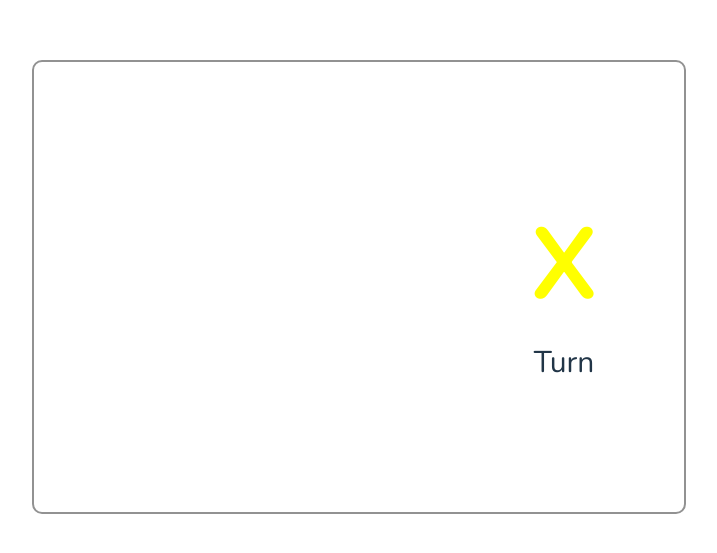
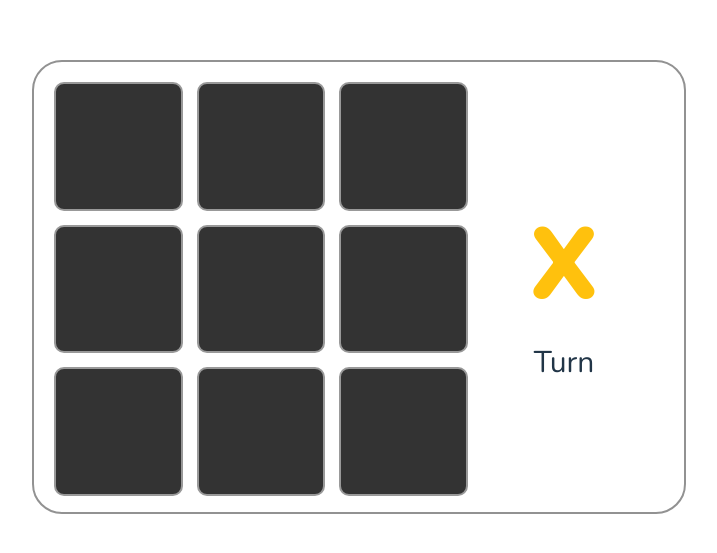
Before and after one commit to ElJoshua08/TicTacToeApp, a React (Vite) app: page / in a window 1280 px wide. Shown: the part 113-666 px from the top of the page, without its empty margins (281-998 px from the left). Built offline with nearby package versions, Linux system fonts and the light colour scheme.

Commit message:
Added styles to cell and game components

```diff
--- a/index.html
+++ b/index.html
@@ -3,7 +3,7 @@
 
 <head>
   <meta charset="UTF-8" />
-  <link rel="icon" type="image/svg+xml" href="/vite.svg" />
+  <link rel="icon" type="image/svg+xml" href="/icon.svg" />
   <meta name="viewport" content="width=device-width, initial-scale=1.0" />
   <title>Tic Tac Toe</title>
 </head>
--- a/src/components/Cell/Cell.css
+++ b/src/components/Cell/Cell.css
@@ -2,27 +2,34 @@
   width: 100%;
   height: 100%;
   border-radius: 10px;
-  border: 2px solid #fff;
+  border: 2px solid var(--color-cell-border);
+  background-color: var(--color-cell-background);
   cursor: pointer;
 
   display: flex;
   align-items: center;
   justify-content: center;
   transition: all 150ms ease-out;
+  font-weight: 900;
+
+  &:not(.x):not(.o):hover {
+    background-color: var(--color-cell-background-lighter);
+    border-color: var(--color-cell-border-lighter);
+  }
 
   &.x,
   &.o {
-    border: 2px solid #999;
-    background-color: #333;
+    border: 2px solid var(--color-cell-border);
+    background-color: var(--color-cell-background);
     font-size: 80px;
     cursor: default;
   }
 
   &.x {
-    color: yellow;
+    color: var(--color-x);
   }
 
   &.o {
-    color: cyan;
+    color: var(--color-o);
   }
 }
--- a/src/components/Game/Game.css
+++ b/src/components/Game/Game.css
@@ -1,7 +1,7 @@
 .game {
   width: 650px;
   height: 450px;
-  border-radius: 10px;
+  border-radius: 30px;
   border: 2px solid #929292;
   display: flex;
   justify-content: space-between;
--- a/src/components/Turn/Turn.css
+++ b/src/components/Turn/Turn.css
@@ -12,14 +12,14 @@
 
   .turnValue {
     font-size: 100px;
-    font-weight: bold;
+    font-weight: 900;
 
     &.x {
-      color: yellow;
+      color: var(--color-x);
     }
 
     &.o {
-      color: cyan;
+      color: var(--color-o);
     }
   }
 }
--- a/src/index.css
+++ b/src/index.css
@@ -13,6 +13,19 @@
   text-rendering: optimizeLegibility;
   -webkit-font-smoothing: antialiased;
   -moz-osx-font-smoothing: grayscale;
+
+  /* *Color Themes */
+  --color-primary: #fff;
+  --color-secondary: #fff;
+  --color-tertiary: #fff;
+  --color-x: #ffc10d;
+  --color-o: #56ace0;
+
+  --color-cell-border-lighter: #e4e4e4;
+  --color-cell-border: #999;
+
+  --color-cell-background-lighter: #666;
+  --color-cell-background: #333;
 }
 
 a {
```
